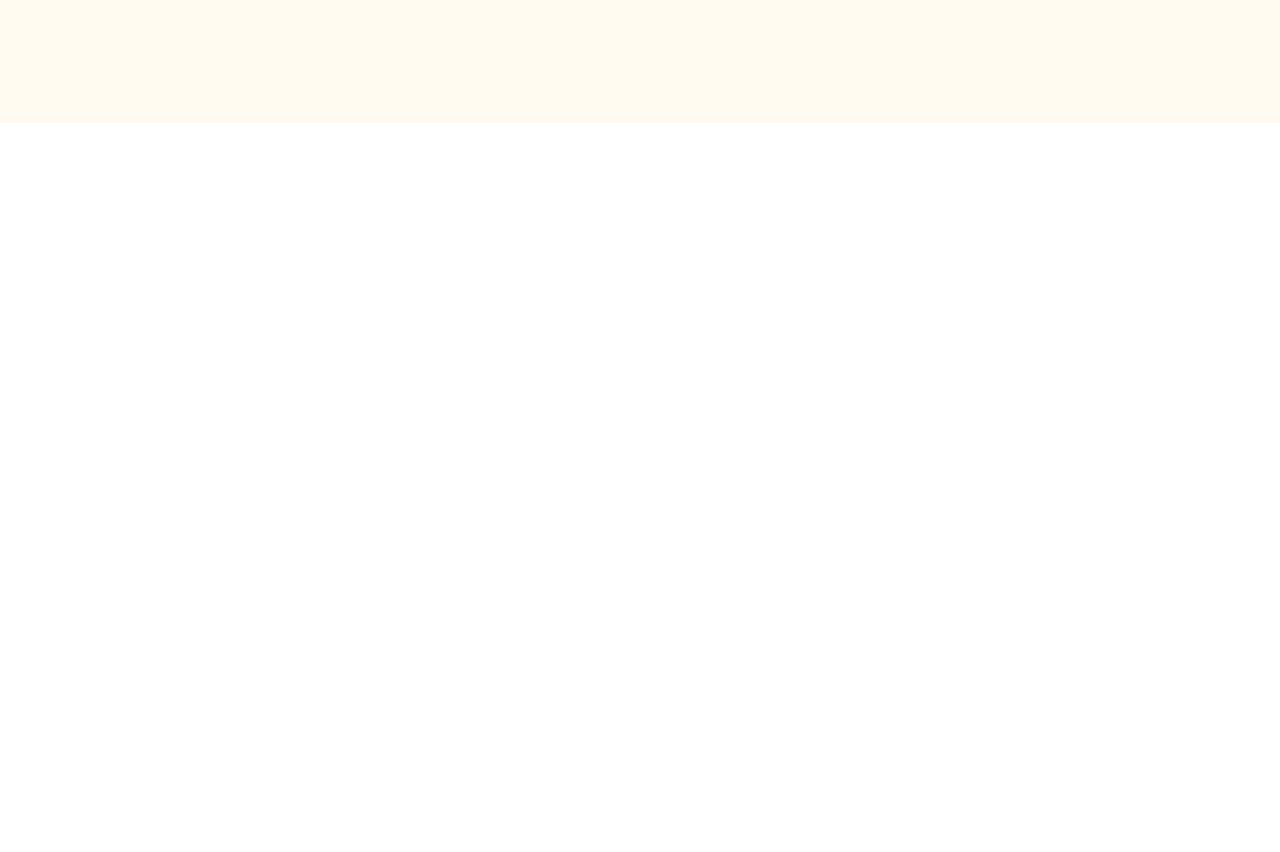
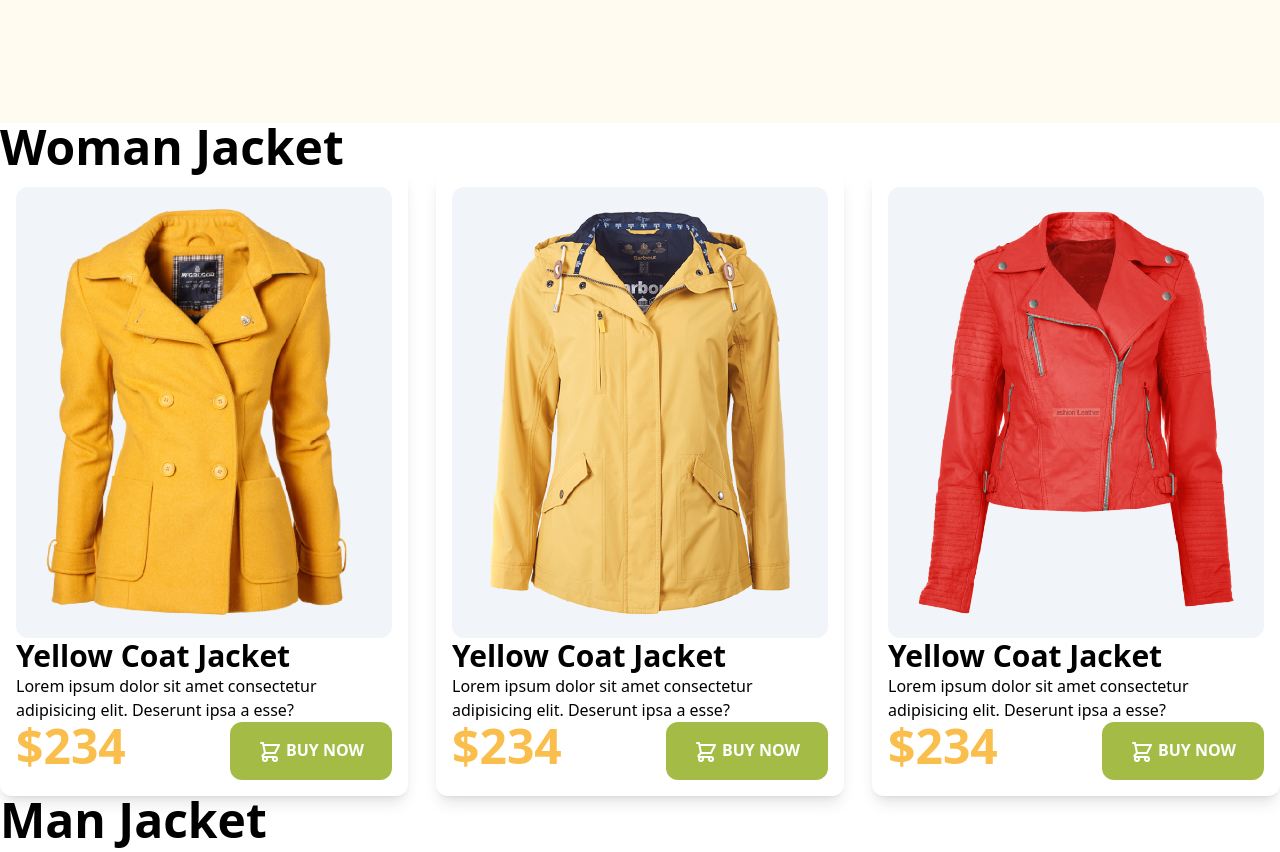
Before and after one commit to bishnuphitron/penguin-fashion-with-tailwind, a plain HTML site: page index.html in a window 1280 px wide. Shown: the part 540-1392 px from the top of the page. Before the commit the page ends 800 px from the top, so only its background shows below. Drawn offline with nearby package versions, Linux system fonts and the light colour scheme.

Commit message:
Setup custom card and card grid using tailwind css

```diff
--- a/index.html
+++ b/index.html
@@ -15,6 +15,7 @@
           colors: {
             clifford: '#da373d',
             penguin: '#FFFBF0',
+            jacketprice: '#FABE4C',
           }
         }
       }
@@ -44,6 +45,69 @@
       </div>
     </section>
   </header>
+  <main class="container mx-auto">
+    <!-- woman jacket -->
+    <section>
+      <h2 class="text-5xl font-bold">Woman Jacket</h2>
+      <div class="grid grid-cols-3 gap-7">
+        <!-- jacket 1 -->
+        <div class="p-4 shadow-lg rounded-xl">
+          <div class="p-5 bg-slate-100 rounded-xl">
+            <img src="images/jacket-1.png" alt="">
+          </div>
+          <h3 class="text-3xl font-semibold">Yellow Coat Jacket</h3>
+          <p>Lorem ipsum dolor sit amet consectetur adipisicing elit. Deserunt ipsa a esse?</p>
+          <div class="flex justify-between">
+            <h2 class="text-jacketprice text-5xl font-bold">$234</h2>
+            <button class="uppercase bg-[#A4BC46] py-4 px-7 font-semibold text-white rounded-xl">
+              <svg xmlns="http://www.w3.org/2000/svg" class="h-6 w-6 inline" fill="none" viewBox="0 0 24 24" stroke="currentColor" stroke-width="2">
+                <path stroke-linecap="round" stroke-linejoin="round" d="M3 3h2l.4 2M7 13h10l4-8H5.4M7 13L5.4 5M7 13l-2.293 2.293c-.63.63-.184 1.707.707 1.707H17m0 0a2 2 0 100 4 2 2 0 000-4zm-8 2a2 2 0 11-4 0 2 2 0 014 0z" />
+              </svg>
+              Buy Now
+            </button>
+          </div>
+        </div>
+        <!-- jacket 2 -->
+        <div class="p-4 shadow-lg rounded-xl">
+          <div class="p-5 bg-slate-100 rounded-xl">
+            <img src="images/jacket-2.png" alt="">
+          </div>
+          <h3 class="text-3xl font-semibold">Yellow Coat Jacket</h3>
+          <p>Lorem ipsum dolor sit amet consectetur adipisicing elit. Deserunt ipsa a esse?</p>
+          <div class="flex justify-between">
+            <h2 class="text-jacketprice text-5xl font-bold">$234</h2>
+            <button class="uppercase bg-[#A4BC46] py-4 px-7 font-semibold text-white rounded-xl">
+              <svg xmlns="http://www.w3.org/2000/svg" class="h-6 w-6 inline" fill="none" viewBox="0 0 24 24" stroke="currentColor" stroke-width="2">
+                <path stroke-linecap="round" stroke-linejoin="round" d="M3 3h2l.4 2M7 13h10l4-8H5.4M7 13L5.4 5M7 13l-2.293 2.293c-.63.63-.184 1.707.707 1.707H17m0 0a2 2 0 100 4 2 2 0 000-4zm-8 2a2 2 0 11-4 0 2 2 0 014 0z" />
+              </svg>
+              Buy Now
+            </button>
+          </div>
+        </div>
+        <!-- jacket 3 -->
+        <div class="p-4 shadow-lg rounded-xl">
+          <div class="p-5 bg-slate-100 rounded-xl">
+            <img src="images/jacket-3.png" alt="">
+          </div>
+          <h3 class="text-3xl font-semibold">Yellow Coat Jacket</h3>
+          <p>Lorem ipsum dolor sit amet consectetur adipisicing elit. Deserunt ipsa a esse?</p>
+          <div class="flex justify-between">
+            <h2 class="text-jacketprice text-5xl font-bold">$234</h2>
+            <button class="uppercase bg-[#A4BC46] py-4 px-7 font-semibold text-white rounded-xl">
+              <svg xmlns="http://www.w3.org/2000/svg" class="h-6 w-6 inline" fill="none" viewBox="0 0 24 24" stroke="currentColor" stroke-width="2">
+                <path stroke-linecap="round" stroke-linejoin="round" d="M3 3h2l.4 2M7 13h10l4-8H5.4M7 13L5.4 5M7 13l-2.293 2.293c-.63.63-.184 1.707.707 1.707H17m0 0a2 2 0 100 4 2 2 0 000-4zm-8 2a2 2 0 11-4 0 2 2 0 014 0z" />
+              </svg>
+              Buy Now
+            </button>
+          </div>
+        </div>
+      </div>
+    </section>
+    <!-- man jacket -->
+    <section>
+      <h2 class="text-5xl font-bold">Man Jacket</h2>
+    </section>
+  </main>
 </body>
 
 </html>
```
